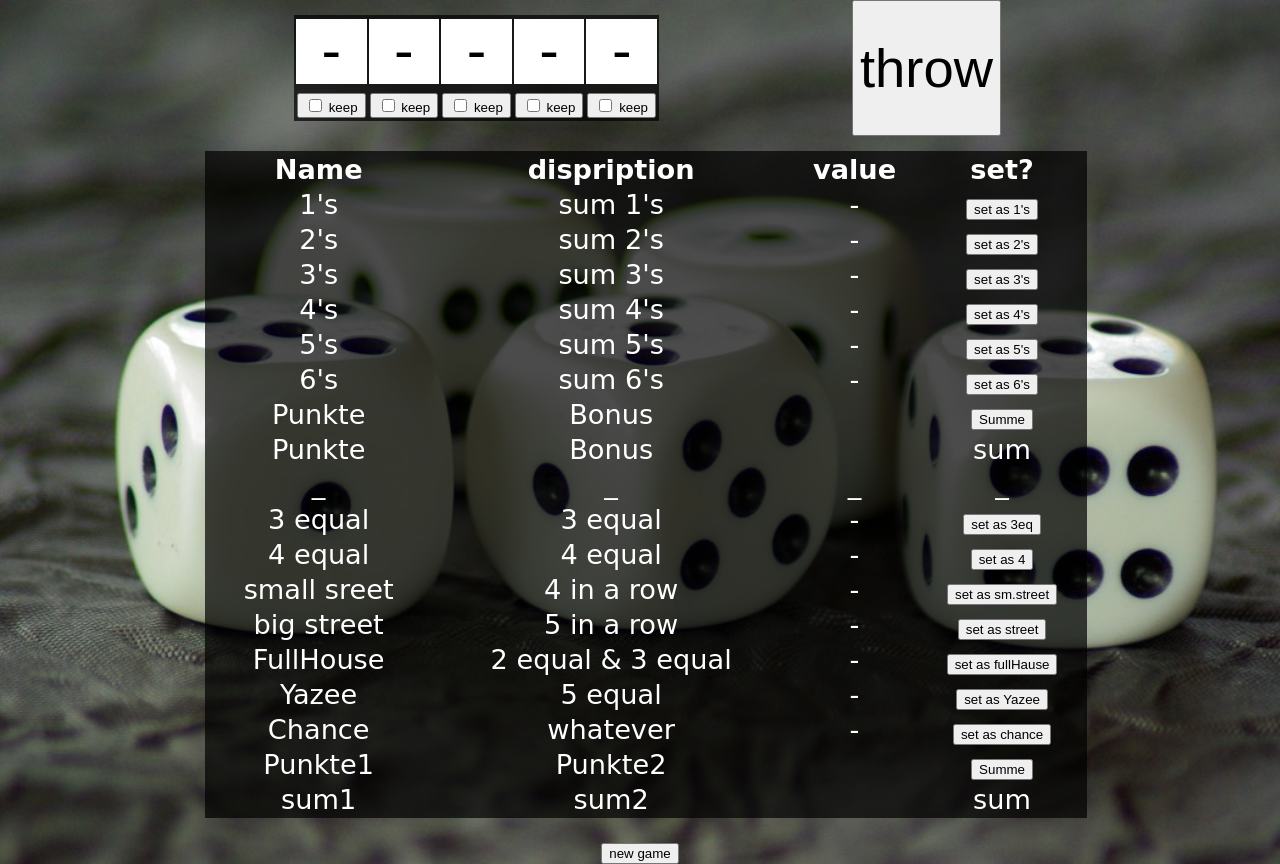
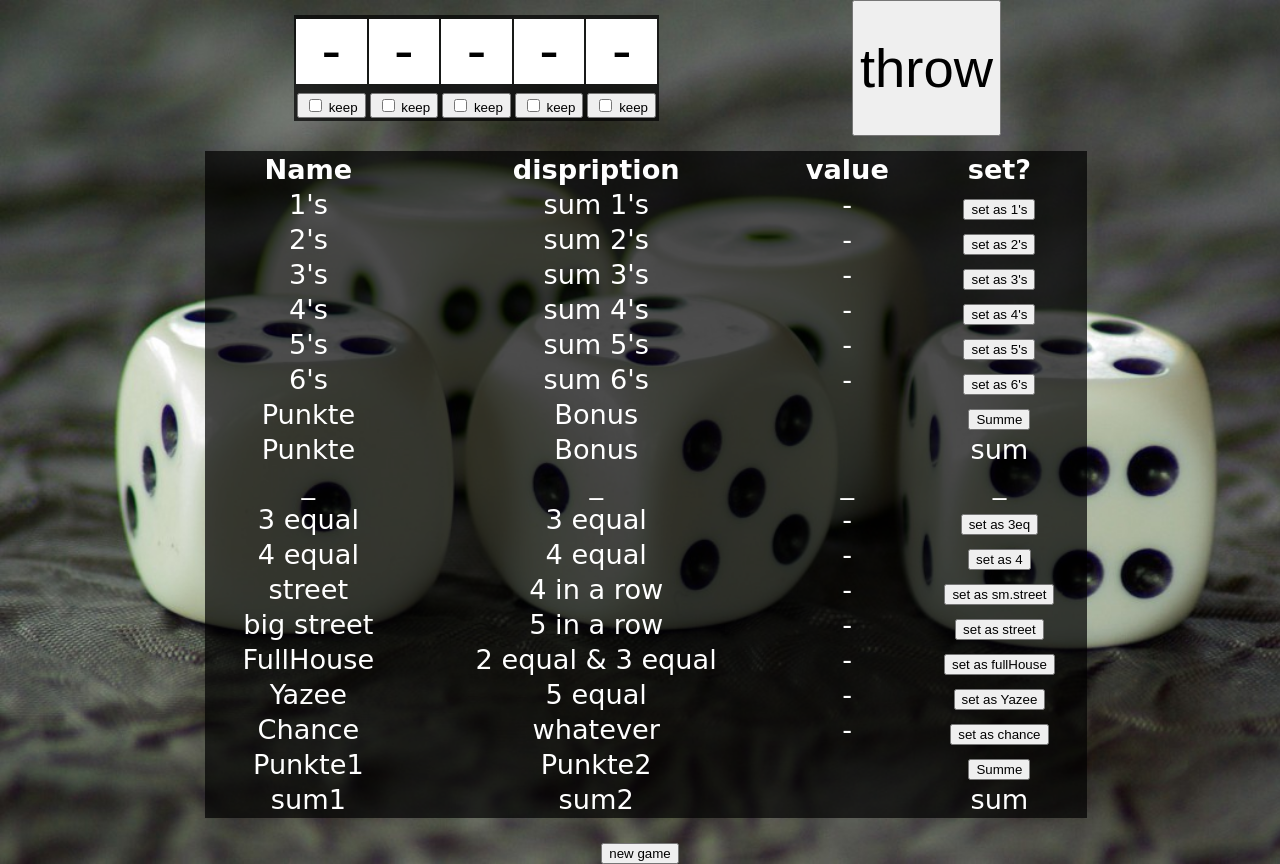
Before and after one commit to mcbauman/kniffel, a plain HTML site: page index.html in a window 1280 px wide. Drawn offline with Linux system fonts and the light colour scheme; a web font is replaced by a local one.

```diff
--- a/index.html
+++ b/index.html
@@ -147,7 +147,7 @@
             <td><button id="setze4p">set as 4</button></td>
         </tr>
         <tr>
-            <td>small sreet</td>
+            <td>street</td>
             <td class="hide">4 in a row</td>
             <td id="wertKlStr">-</td>
             <td><button id="setzeKlStr">set as sm.street</button></td>
@@ -162,7 +162,7 @@
             <td>FullHouse</td>
             <td class="hide">2 equal & 3 equal</td>
             <td id="wertFH">-</td>
-            <td><button id="setzeFH">set as fullHause</button></td>
+            <td><button id="setzeFH">set as fullHouse</button></td>
         </tr>
         <tr>
             <td>Yazee</td>
--- a/style.css
+++ b/style.css
@@ -14,6 +14,9 @@ body{
 nav{
     display: flex;
     justify-content: space-around;
+}
+#top{
+
 }
 
 table{
```
